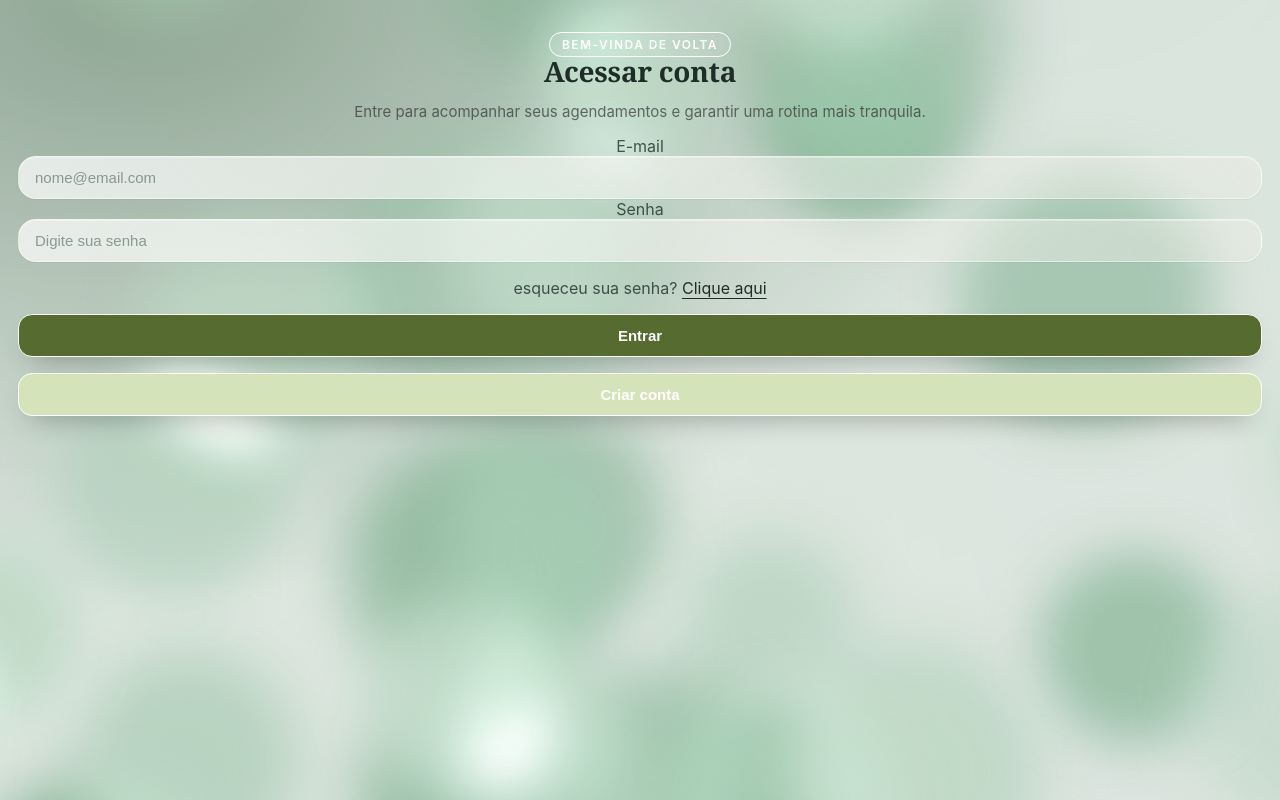
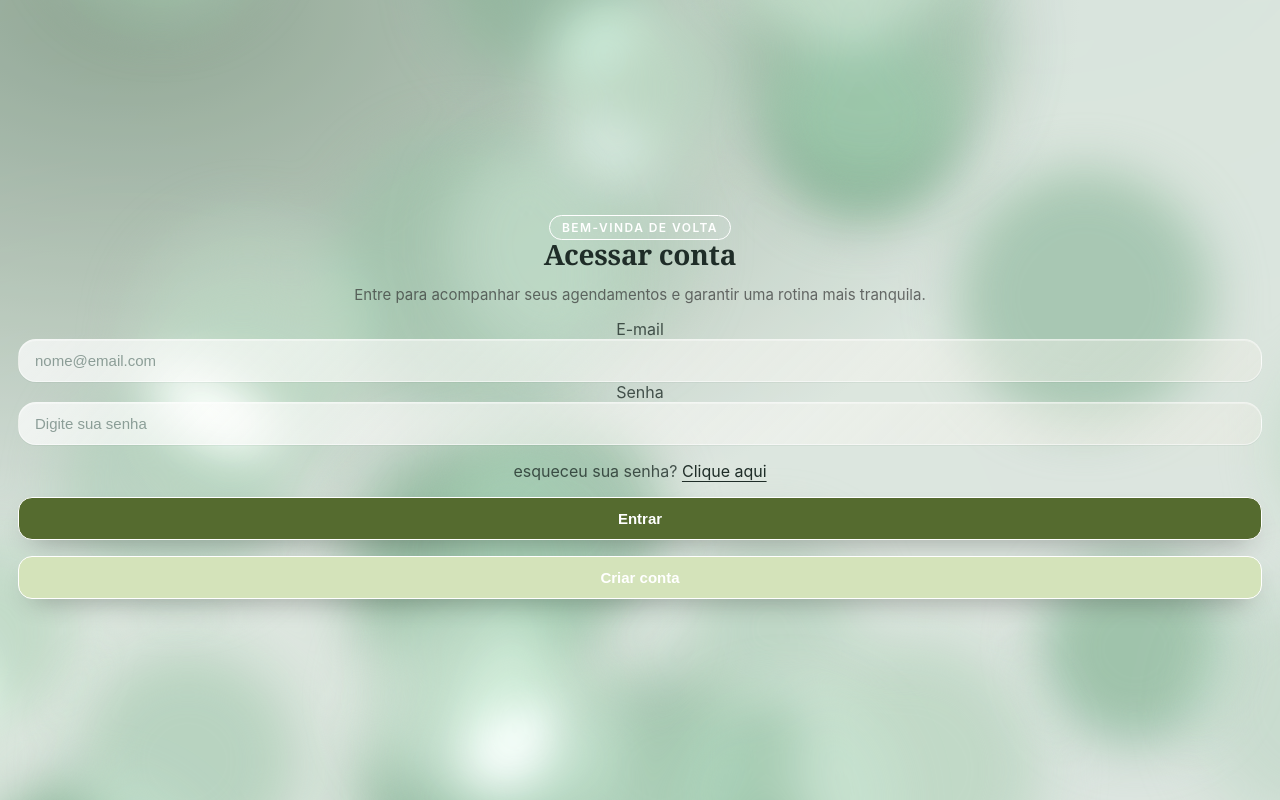
Before and after one commit to leoxavier3914-arch/rbagenda, a Next.js app: page /login in a window 1280 px wide. Built offline with nearby package versions, Linux system fonts and the light colour scheme; no server answers.

Commit message:
Center procedure and appointments vertically

```diff
--- a/src/app/procedimento.css
+++ b/src/app/procedimento.css
@@ -54,7 +54,7 @@ body.procedimento-screen .page{position:relative;min-height:100svh;z-index:1}
 body.procedimento-screen .center{
   min-height:100svh;
   display:grid;
-  align-content:start;
+  align-content:center;
   justify-items:center;
   padding:calc(32px + env(safe-area-inset-top)) 18px calc(18px + env(safe-area-inset-bottom));
   position:relative;
```
